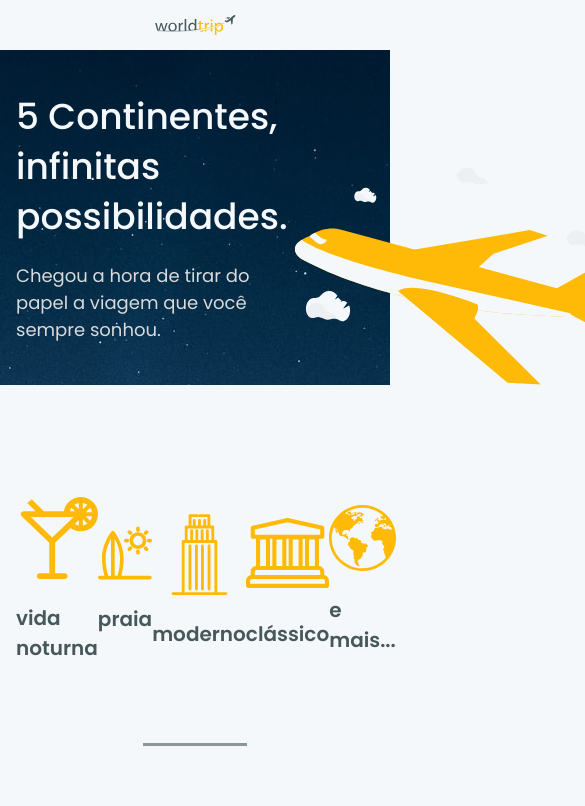
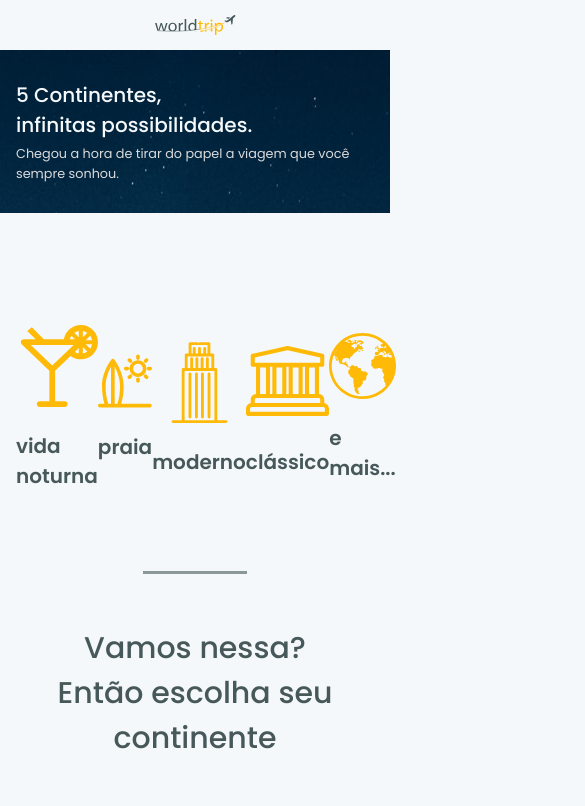
Before and after one commit to devsp-rocketseat/world-trip-ignite, a Next.js app: page / in a window 390 px wide. Shown: the top 806 px of the page, 585 px wide, since content can reach past the window. Built offline with nearby package versions, Linux system fonts and the light colour scheme.

Commit message:
Responsividade: Component Banner

```diff
--- a/src/components/home/Banner/index.tsx
+++ b/src/components/home/Banner/index.tsx
@@ -3,7 +3,7 @@ import { Box, Flex, Image, Text } from '@chakra-ui/react'
 export function Banner() {
   return (
     <Flex
-      h="335px"
+      h={["163px", "335px"]}
       mb="32px"
       px="4"
       justify="center"
@@ -18,18 +18,24 @@ export function Banner() {
         position="relative"
         objectFit="cover"
       >
-        <Box>
-          <Text fontWeight="500" fontSize="4xl" lineHeight="50px" color="custom.text">
+        <Box maxW={["100%", "100%", "524px"]}>
+          <Text fontWeight="500" fontSize={["xl", "4xl"]} lineHeight={["30px", "50px"]} color="custom.text">
             5 Continentes, <br />
             infinitas possibilidades.
           </Text>
 
-          <Text maxW="524px" fontSize="large" mt="5" color="custom.info">
+          <Text fontSize={["0.8rem", "xl"]} mt={["1", "5"]} color="custom.info">
             Chegou a hora de tirar do papel a viagem que você sempre sonhou.
           </Text>
         </Box>
 
-        <Image src="/images/airplane.svg" alt="Airplane" mt="100px" transform="rotate(3deg)" />
+        <Image
+          display={['none', 'none', 'block']}
+          src="/images/airplane.svg"
+          alt="Airplane"
+          mt="100px"
+          transform="rotate(3deg)"
+        />
       </Flex>
     </Flex>
   )
```
